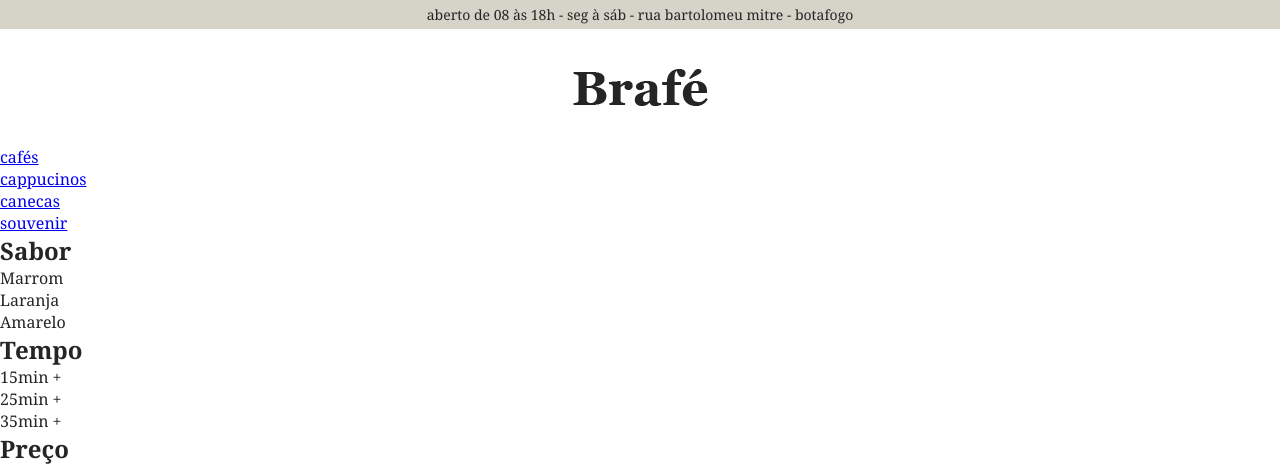
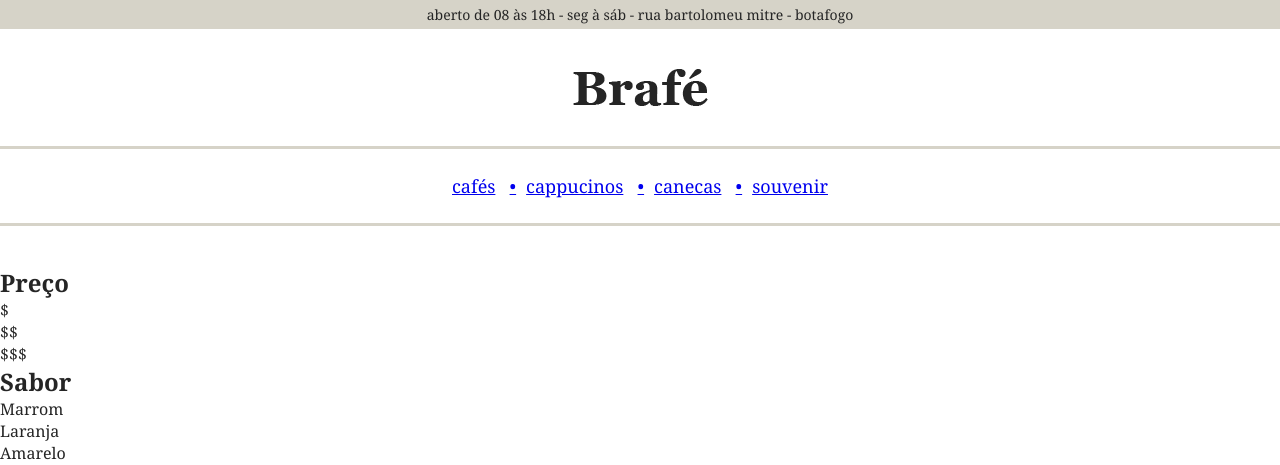
Before and after one commit to jgdj01/origamid-cursos, a PHP site: page / in a window 1280 px wide. Shown: the top 465 px of the page. Run offline with PHP 8.4, Linux system fonts and the light colour scheme.

Commit message:
Brafé 2 - Puro - Menu

```diff
--- a/css-avancado-posicionamento/brafe-2-puro/css/style.css
+++ b/css-avancado-posicionamento/brafe-2-puro/css/style.css
@@ -34,3 +34,27 @@ body {
   display: block;
   margin: 40px auto;
 }
+
+.header-menu {
+  border-top: 3px solid #d6d3c8;
+  border-bottom: 3px solid #d6d3c8;
+  text-align: center;
+  margin-bottom: 40px;
+  padding: 20px 0;
+}
+
+.header-menu li {
+  display: inline-block;
+  padding: 5px 10px 5px 0;
+  color: #252525;
+  font-size: 1.125em;
+}
+
+.header-menu li a::before {
+  content: "•";
+  padding-right: 10px;
+}
+
+.header-menu li:first-child a::before {
+  content: "";
+}
--- a/css-avancado-posicionamento/brafe-2-puro/index.html
+++ b/css-avancado-posicionamento/brafe-2-puro/index.html
@@ -16,12 +16,25 @@
         <a class="header_logo" href="index.html">
             <img src="img/brafe.png" alt="Brafé">
         </a>
-        <nav>
+        <nav class="header-menu">
             <ul>
                 <li><a href="#">cafés</a></li>
                 <li><a href="#">cappucinos</a></li>
                 <li><a href="#">canecas</a></li>
                 <li><a href="#">souvenir</a></li>
+            </ul>
+        </nav>
+
+
+    </header>
+
+    <div>
+        <nav>
+            <h2>Preço</h2>
+            <ul>
+                <li>$</li>
+                <li>$$</li>
+                <li>$$$</li>
             </ul>
             <h2>Sabor</h2>
             <ul>
@@ -34,17 +47,6 @@
                 <li>15min +</li>
                 <li>25min +</li>
                 <li>35min +</li>
-            </ul>
-        </nav>
-    </header>
-
-    <div>
-        <nav>
-            <h2>Preço</h2>
-            <ul>
-                <li>$</li>
-                <li>$$</li>
-                <li>$$$</li>
             </ul>
         </nav>
 
```
